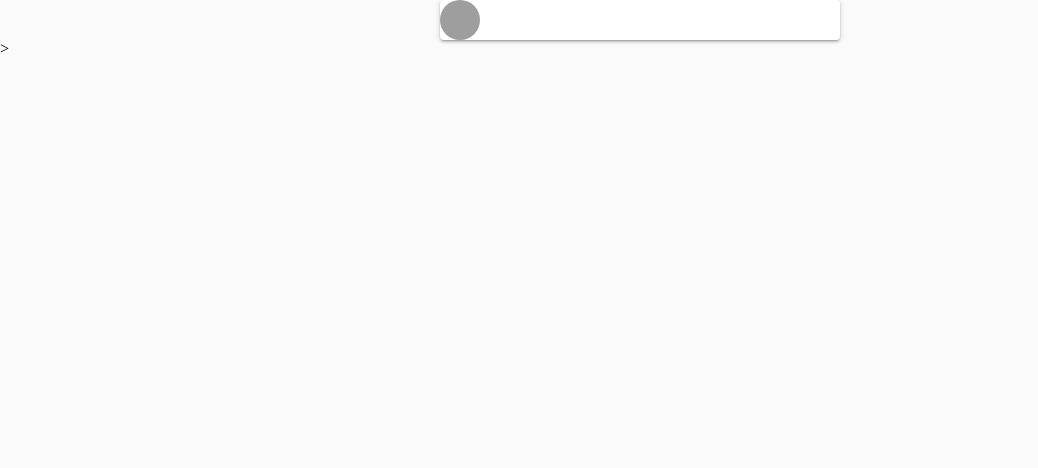
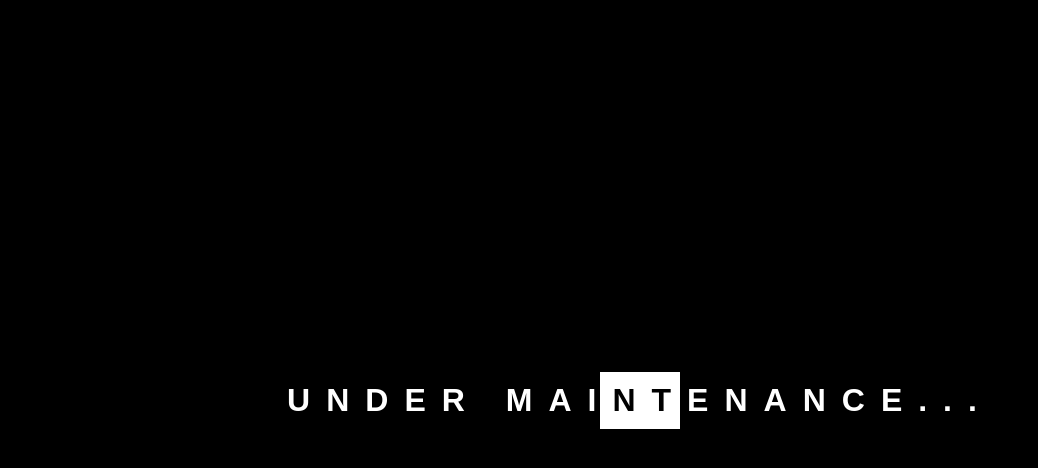
Before and after one commit to drybonesification/PlayGround, a React (Create React App) app: page / in a window 1280 px wide. Shown: the top 468 px of the page, without its empty margins (0-1038 px from the left). Built offline with nearby package versions, Linux system fonts and the light colour scheme; grey boxes are pictures that could not be loaded.

Commit message:
Under maintenance...

```diff
--- /dev/null
+++ b/src/components/App.css
@@ -0,0 +1,45 @@
+.UnderMaintenance {
+  position: relative;
+  font-size: 2em;
+  background-color: #000000;
+  color: #000;
+  text-transform: uppercase;
+  font-weight: bold;
+  letter-spacing: 0.5em;
+  padding: 10px;
+}
+.UnderMaintenance span {
+  color: #fff;
+  mix-blend-mode: difference;
+}
+.UnderMaintenance:before {
+  content: "";
+  position: absolute;
+  top: 0;
+  left: 0;
+  width: 80px;
+  height: 100%;
+  background-color: #fff;
+  animation: ani 2s linear infinite;
+}
+@keyframes ani {
+  0% {
+    left: 0;
+  }
+  50% {
+    left: calc(100% - 80px);
+  }
+  100% {
+    left: 0;
+  }
+}
+body {
+  margin: 0;
+  padding: 0;
+  display: flex;
+  justify-content: center;
+  align-items: center;
+  height: 100vh;
+  font-family: sans-serif;
+  background: #000000;
+}
--- a/src/components/App.js
+++ b/src/components/App.js
@@ -1,61 +1,16 @@
 import React, { Component } from "react";
-import Avatar from "@material-ui/core/Avatar";
-import Paper from "@material-ui/core/Paper";
-import { withStyles, CssBaseline } from "@material-ui/core";
+import "./App.css";
 
-/*
-const mapStateToProps = state => ({
-  AppName: state.common.AppName
-});*/
-
-const styles = theme => ({
-  layout: {
-    width: "auto",
-    display: "block",
-    marginLeft: theme.spacing.unit * 3,
-    marginRight: theme.spacing.unit * 3,
-    [theme.breakpoints.up(400 + theme.spacing.unit * 3 * 2)]: {
-      width: 400,
-      marginLeft: "auto",
-      marginRight: "auto"
-    }
-  },
-  paper: {
-    marginTop: theme.spacing.unit * 8,
-    display: "flex",
-    flexDirection: "column",
-    alignItems: "center",
-    padding: `${theme.spacing.unit * 2}px ${theme.spacing.unit * 3}px ${theme
-      .spacing.unit * 3}px`
-  },
-  avatar: {
-    margin: theme.spacing.unit,
-    backgroundColor: theme.palette.secondary.main
+class App extends Component {
+  render() {
+    return (
+      <body>
+        <div className="UnderMaintenance">
+          <span>Under Maintenance...</span>
+        </div>
+      </body>
+    );
   }
-});
-
-function PaperBoi(props) {
-  const { classes } = props;
-
-  return (
-    <React.Fragment>
-      <CssBaseline />
-      <main className={classes.layout}>
-        <Paper classname={classes.paper}>
-          <Avatar
-            src="https://media.licdn.com/dms/image/C5603AQGEIbJNMBwV_g/profile-displayphoto-shrink_200_200/0?e=1547078400&v=beta&t=bghzlEysj2U61SDknTQt3yBAMhtX3Wwp7eg9cX_ijXY"
-            className={classes.Avatar}
-          />
-        </Paper>
-      </main>
-      >
-    </React.Fragment>
-  );
 }
 
-export default withStyles(styles)(PaperBoi);
-/*
-App.contextTypes = {
-  router: React.PropTypes.object.isRequired
-};
-export default Connect(mapStateToProps)(App)*/
+export default App;
--- a/src/index.js
+++ b/src/index.js
@@ -2,7 +2,6 @@ import React from "react";
 import ReactDOM from "react-dom";
 import { Router, Route, IndexRoute, hashHistory } from "react-router";
 
-// import Home from "./components/Home";
 import App from "./components/App";
 
 ReactDOM.render(<App />, document.getElementById("root"));
```
Also changed, not shown: 1 other file (tests, documents, lock files or other folders).
